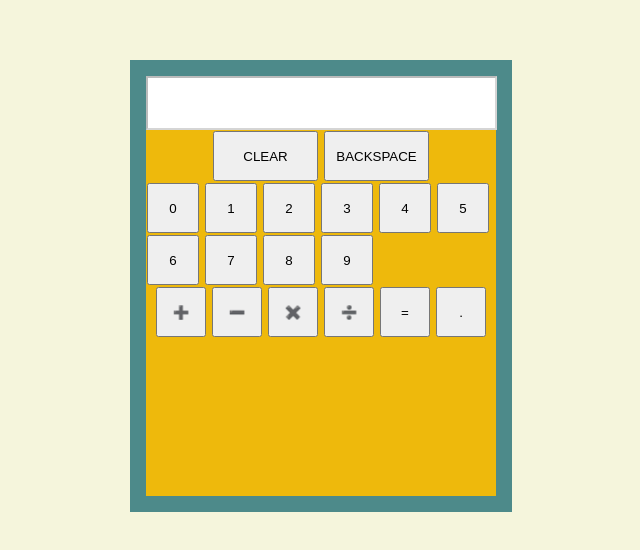
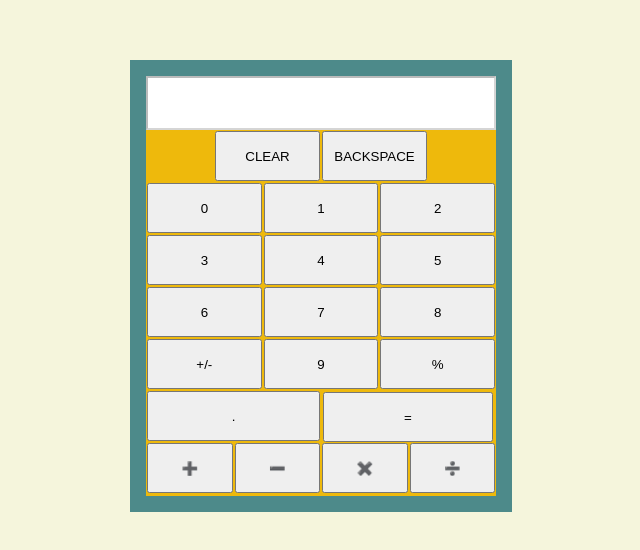
Before and after one commit to MrDustinMiller/calculator, a plain HTML site: page index.html in a window 1280 px wide. Shown: the part 132-682 px from the top of the page, without its empty margins (319-959 px from the left). Drawn offline with Linux system fonts and the light colour scheme.

Commit message:
moved elements into correct div

```diff
--- a/index.html
+++ b/index.html
@@ -13,9 +13,11 @@
     <div class="outer-wrapper">
         <div class="inner-wrapper">
             <div class="container">
+
+                <div>
                     <input class="display" type="text" disabled>
+                </div>
 
-                <div class=test>
                 <div class="delete-buttons">
                     <!-- <button class="percentage"></button> -->
                     <button class="clear">CLEAR</button>
@@ -32,7 +34,13 @@
                     <button class="num" value="6">6</button>
                     <button class="num" value="7">7</button>
                     <button class="num" value="8">8</button>
+                    <button class="num" value="+/-">+/-</button>
                     <button class="num" value="9">9</button>
+                    <button class="num" value="%">%</button>
+                    <button class="num" value=".">.</button>
+                    <div class="equals">
+                        <button class="equal" value="=">=</button>
+                    </div>
                 </div>
 
                 <div class="operations">
@@ -40,10 +48,8 @@
                     <button class="subtract" value="-">➖</button>
                     <button class="multiply" value="*">✖️</button>
                     <button class="divide" value="/">➗</button>
-                        <button class="equal"value="=">=</button>
-                        <button class="decimal" value=".">.</button>
+
                     <!-- <button class="negative-positive">+/-</button> -->
-                    </div>
                 </div>
             </div>
         </div>
```
Lines whose indentation alone changed are shown as unchanged.
